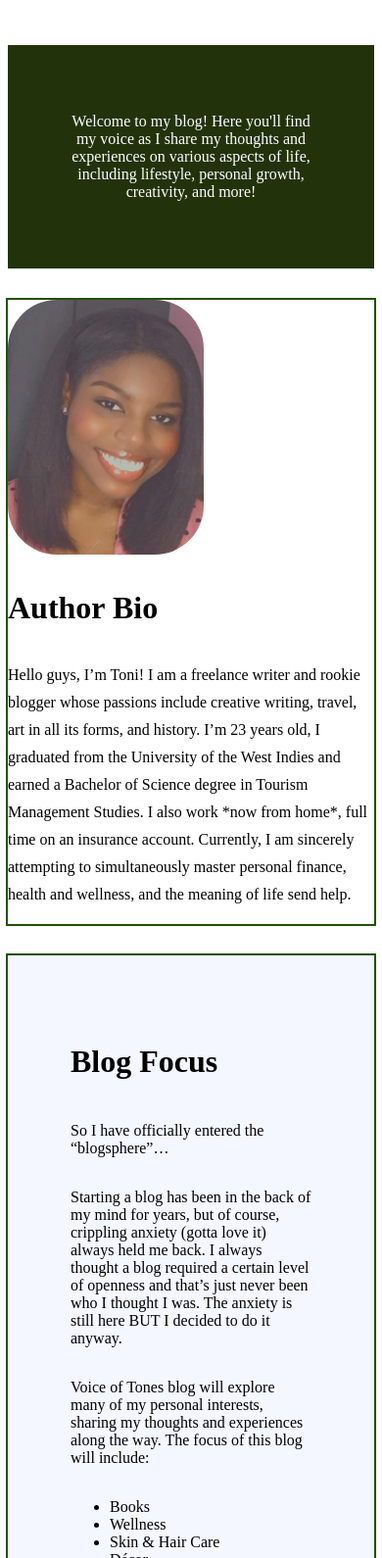
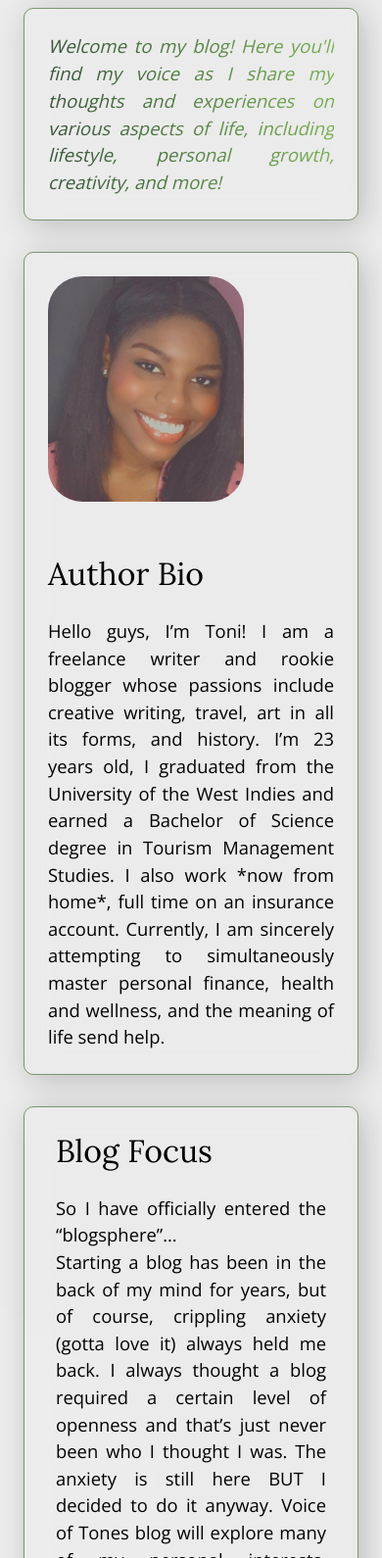
Before and after one commit to tyebanks/voice-of-tones, a Gatsby site: page /about in a window 390 px wide. Shown: the part 186-1776 px from the top of the page at 98% size. Built offline with nearby package versions, Linux system fonts and the light colour scheme; Gatsby itself is replaced by a stand-in of ours.

Commit message:
Changes made to about page layout and positioning. Some responsiveness added.

```diff
--- a/src/components/About/About.js
+++ b/src/components/About/About.js
@@ -1,10 +1,11 @@
 // src/components/About/About.js
 import * as React from 'react'
 import * as styles from './About.module.scss'
-import authorImage from '../../images/author-four.jpg'
+import '../../styles/global.scss' // Import global styles
+import tonesBioImage from '../../images/author-four.jpg'
 
 const WelcomeMsg = () => (
-    <section className={styles.welcomeMsg}>
+    <section className={styles.welcome_msg}>
         <p>
             {' '}
             Welcome to my blog! Here you'll find my voice as I share my thoughts
@@ -15,12 +16,16 @@ const WelcomeMsg = () => (
 )
 
 const AuthorBio = () => (
-    <section className={styles.authorBio}>
-        <div className={styles.imgBox}>
-            <img className={styles.authorImg} src={authorImage} alt="Author" />
+    <section className={styles.author_bio_wrapper}>
+        <div className={styles.bio_image_container}>
+            <img
+                className={styles.bio_image}
+                src={tonesBioImage}
+                alt="Author"
+            />
         </div>
 
-        <div className={styles.bioTextBox}>
+        <div className={styles.bio_text_container}>
             <h2>Author Bio</h2>
             <p>
                 Hello guys, I’m Toni! I am a freelance writer and rookie blogger
@@ -37,7 +42,7 @@ const AuthorBio = () => (
 )
 
 const BlogFocus = () => (
-    <section className={styles.blogFocus}>
+    <section className={styles.blog_focus_wrapper}>
         <h2>Blog Focus</h2>
         <p>So I have officially entered the “blogsphere”…</p>
         <p>
@@ -45,12 +50,9 @@ const BlogFocus = () => (
             course, crippling anxiety (gotta love it) always held me back. I
             always thought a blog required a certain level of openness and
             that’s just never been who I thought I was. The anxiety is still
-            here BUT I decided to do it anyway.
-        </p>
-        <p>
-            Voice of Tones blog will explore many of my personal interests,
-            sharing my thoughts and experiences along the way. The focus of this
-            blog will include:
+            here BUT I decided to do it anyway. Voice of Tones blog will explore
+            many of my personal interests, sharing my thoughts and experiences
+            along the way. <br /> <br /> The focus of this blog will include:
         </p>
         <ul className={styles.list}>
             <li className={styles.listItem}>Books</li>
@@ -69,14 +71,11 @@ const BlogFocus = () => (
             while writing – both freelancing and creatively. Whoever you are,
             whenever you’re reading this, thank you for taking the time out of
             your day to stop by. Have a look around, and if you enjoy anything
-            at all here, feel free to revisit.
+            at all here, feel free to revisit. Lastly, in addition to my written
+            blog posts, I may share my video content from time to time, so
+            please stay tuned for my latest updates!
         </p>
-        <p>
-            Lastly, in addition to my written blog posts, I may share my video
-            content from time to time, so please stay tuned for my latest
-            updates!
-        </p>
-        <p>- Tones</p>
+        <p className={styles.signature}>- Tones</p>
     </section>
 )
 
--- a/src/components/About/About.module.scss
+++ b/src/components/About/About.module.scss
@@ -1,64 +1,141 @@
 /* About.module.scss */
 @import '../../styles/variables.scss';
 
-.wrapper{
+.wrapper {
     background: transparent;
     display: flex;
     gap: var(--space-6);
     flex-direction: column;
-    // align-items: flex-end;
-    // padding-right: var(--space-7);
 
-    h2{
+    h2 {
         font-size: 2em;
+        margin-bottom: var(--space-3);
+
+        @media (max-width: 768px) {
+            margin-bottom: var(--space-5);
+        }
     }
-
-    .welcomeMsg, .blogFocus {
-
-        padding: var(--space-7);
-        display: flex;
+    p,
+    ul {
+        font-family: 'Open Sans', sans-serif;
+        font-weight: 300;
+        font-size: var(--p-text-size);
+        line-height: var(--line-height-normal);
     }
 }
 
-.welcomeMsg{
-    margin-top: var(--space-7);
-    color: var(--color-text-light);
-    background-color: var(--green);
+.welcome_msg {
+    margin-top: var(--space-5);
+    display: flex;
     height: 100px;
-    text-align: center;
+    align-items: center;
     justify-content: center;
-    align-items: center;
-}
 
-.authorBio{
-    outline: 2px double var(--color-marker-4);
-    // background-color: var( --color-code-light);
-    // text-align: justify;
-    // text-justify: inter-word;
-    line-height: var(--line-height-loose);
-    width: 100%;
-    display: grid;
+    p {
+        font-weight: 500;
+        font-size: 1.45em;
 
-    .imgBox{
-        width: 200px;
-        height: 260px;
+        font-style: oblique;
+        background: linear-gradient(
+            to right,
+            rgb(53, 84, 57),
+            rgb(121, 176, 83)
+        );
+        -webkit-background-clip: text;
+        -webkit-text-fill-color: transparent;
+        animation: fadeIn 1s ease-in 1s forwards; /* Add 'forwards' to keep the final state */
+        pointer-events: none;
+        opacity: 0; /* Ensure the element is initially invisible */
+    }
 
-        .authorImg{
-            height: 100%;
-            width:100%;
-            object-fit: cover;
-            border-radius: 50px;
+    @keyframes fadeIn {
+        0% {
+            opacity: 0;
+        }
+        100% {
+            opacity: 1;
         }
     }
 
-    .bioTextBox{
-        // background:red;
-        width:100%;
+    @media (max-width: 768px) {
+        font-size: var(--font-sx);
+        padding-inline: var(--space-5);
+        padding-block: var(--space-5);
+        height: auto;
     }
 }
 
-.blogFocus{
-    outline: 2px double var(--color-marker-4);
-    background-color: var( --color-code-light);
-    flex-direction: column;
+.author_bio_wrapper {
+    display: flex;
+    flex-direction: row;
+    gap: var(--space-5) var(--space-6);
+    justify-content: center;
+    padding: var(--space-5);
+
+    .bio_image_container {
+        flex: 1; /* 40% width for the image container */
+        max-width: 200px;
+        // outline: double 4px black;
+
+        .bio_image {
+            margin-inline: var(--space-5);
+            margin-top: var(--space-5);
+            width: 100%;
+            height: 100%;
+            max-width: 200px;
+            max-height: 230px;
+            object-fit: cover;
+            border-radius: 35px; /* Add border radius as needed */
+        }
+    }
+
+    .bio_text_container {
+        flex: 2;
+        padding: var(--space-5);
+    }
+
+    @media (max-width: 768px) {
+        flex-direction: column;
+        border: 1px double transparent;
+        padding: 0;
+    }
 }
+
+.blog_focus_wrapper {
+    padding-inline: var(--space-6);
+    padding-block: var(--space-5);
+    margin-bottom: var(--space-3);
+
+    .list {
+        padding-left: 40px; /* Adjust as needed */
+        list-style-type: disc; /* Ensure list style is set */
+        line-height: var(--line-height-dense);
+        .listItem {
+            margin-block: 1em;
+            font-size: 0.85em;
+            // margin-bottom: 10px; /* Optional: adds spacing between list items */
+        }
+    }
+
+    .signature {
+        padding-block: var(--space-3);
+        color: red;
+        font-weight: 500;
+    }
+    @media (max-width: 768px) {
+        margin-bottom: var(--space-7);
+    }
+}
+
+.welcome_msg,
+.author_bio_wrapper,
+.blog_focus_wrapper {
+    backdrop-filter: blur(15px);
+    border-top: 1px solid rgba(255, 255, 255, 0.2);
+    border-left: 1px solid rgba(255, 255, 255, 0.2);
+    box-shadow: 5px 5px 30px rgba(0, 0, 0, 0.2);
+    border-radius: 10px;
+    border: 1px solid rgba(32, 81, 7, 0.55);
+    text-align: justify;
+    text-justify: inter-word;
+}
--- a/src/components/Blog/Blog.js
+++ b/src/components/Blog/Blog.js
@@ -19,6 +19,7 @@ const Blog = () => (
                 </Link>
             </React.Fragment>
         ))}
+
     </nav>
 )
 
--- a/src/components/Logo/Logo.js
+++ b/src/components/Logo/Logo.js
@@ -6,7 +6,7 @@ const Logo = () => (
     <div className={styles.container}>
         <StaticImage
             className={styles.logo}
-            src="../../images/logo.png"
+            src="../../images/vt.gif"
             alt="Site Logo"
         />
     </div>
--- a/src/components/Logo/Logo.module.scss
+++ b/src/components/Logo/Logo.module.scss
@@ -3,12 +3,11 @@
 
 // Define styles for the Logo component
 
-
 .container {
     // Style for the Logo container
- padding: var(--space-1);
-  }
+    padding: var(--space-1);
+}
 
-  .logo{
-    width: 90px;
-  }
+.logo {
+    width: 70px;
+}
--- a/src/styles/variables.scss
+++ b/src/styles/variables.scss
@@ -1,6 +1,6 @@
 @import url('https://fonts.googleapis.com/css2?family=Barlow:ital,wght@0,100;0,200;0,300;0,400;0,500;0,600;0,700;0,800;0,900;1,100;1,200;1,300;1,400;1,500;1,600;1,700;1,800;1,900&family=Open+Sans:wght@300;400&family=Roboto:wght@100;300;400;700&family=Poppins:wght@100;200;300;400;500;600;700;800;900&display=swap');
 @import url('https://fonts.googleapis.com/css2?family=Lora:ital,wght@0,400..700;1,400..700&display=swap');
-
+@import url('https://fonts.googleapis.com/css2?family=Noto+Sans:ital,wght@0,100..900;1,100..900&display=swap');
 /* variables.scss */
 :root {
     --color-global-primary: #3498db; /* Blue for global styling */
@@ -8,13 +8,13 @@
     --color-text-dark: #333;
     --color-text-light: #ffffff;
     --color-code-dark: #202020;
-  --color-code-light: #F4F7FF;
-  --color-code-bg:#303030; //#262626
-  --color-code: #1F135A;
+    --color-code-light: #f4f7ff;
+    --color-code-bg: #303030; //#262626
+    --color-code: #1f135a;
 
     /* Additional colors */
-  --color-marker-1: rgb(32, 81, 7) /* Green 1 for gradient */
-  --color-marker-2: rgba(32, 81, 7, 0.55); /* Green 2 for gradient*/
+    --color-marker-1: rgb(32, 81, 7) /* Green 1 for gradient */ --color-marker-2:
+        rgba(32, 81, 7, 0.55); /* Green 2 for gradient*/
     --color-marker-3: rgba(65, 77, 6, 0.55); /*Green 3 for gradient*/
     --color-marker-4: #205107; /* Green */
     --color-marker-5: yellowgreen;
@@ -22,18 +22,22 @@
     --green: #22330b;
 
     /* Font sizes */
-  --font-sans: system-ui, -apple-system, BlinkMacSystemFont, "Segoe UI", Roboto, "Helvetica Neue", Arial, sans-serif, "Apple Color Emoji", "Segoe UI Emoji";
-  --font-sans-serif: "Poppins", "Barlow", sans-serif;
-  --font-serif: "Lora", serif;
-  --font-mono: SFMono-Regular, Menlo, Monaco, Consolas, "Liberation Mono", "Courier New", monospace;
+    --font-sans: system-ui, -apple-system, BlinkMacSystemFont, 'Segoe UI',
+        Roboto, 'Helvetica Neue', Arial, sans-serif, 'Apple Color Emoji',
+        'Segoe UI Emoji';
+    --font-sans-serif: 'Poppins', 'Barlow', 'Open Sans', 'Noto Sans', sans-serif;
+    --font-serif: 'Lora', serif;
+    --font-mono: SFMono-Regular, Menlo, Monaco, Consolas, 'Liberation Mono',
+        'Courier New', monospace;
 
     --font-lg: 3em;
     --font-md: 2.5em;
-  --font-sm: .9em;
-  --font-sx: .8em;
+    --font-sm: 0.9em;
+    --font-sx: 0.8em;
+    --p-text-size: 1.15em;
 
     --icon-lg: 2.3em;
-  --icon-md: 2.0em;
+    --icon-md: 2em;
     --icon-sm: 1.7em;
 
     --transition-1: ease-in-out 0.15s; //speed 150milliseconds
```
Also changed, not shown: src/components/Contact/Contact.module.scss (+40 -31 lines), src/styles/global.scss (+24 -22 lines), src/images/tv.gif (added), src/images/vt.gif (added), src/images/vt.jpg (added). Lines whose indentation alone changed are shown as unchanged.
